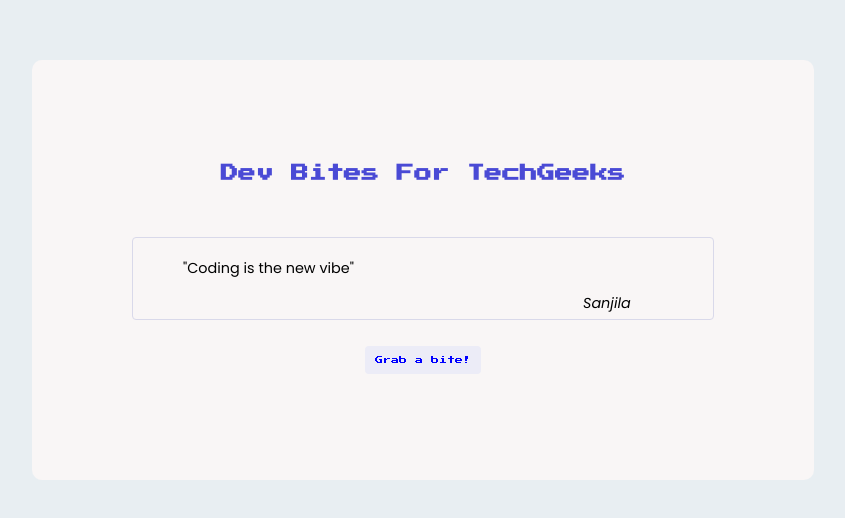
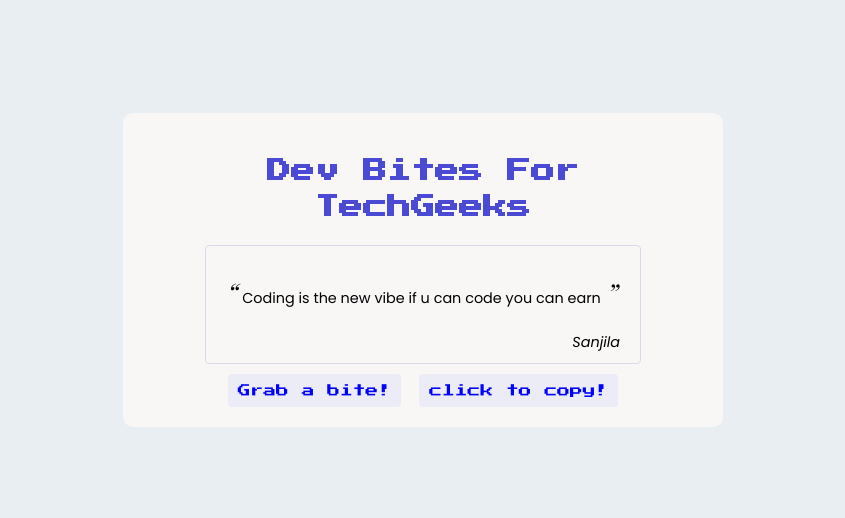
Before and after one commit to SanjilaGangaju/Dev-Quote-Generator, a plain HTML site: page index.html in a window 1280 px wide. Shown: the part 130-648 px from the top of the page, without its empty margins (217-1062 px from the left). Drawn offline with Linux system fonts and the light colour scheme; a web font is replaced by a local one.

Commit message:
full effort for resposivenesss

```diff
--- a/index.html
+++ b/index.html
@@ -10,14 +10,18 @@
     <div class="container">
       <h2>Dev Bites For TechGeeks</h2>
       <div class="quote-card">
-      <blockquote>
+
         <div class="quote-content">
-          <p id="quote-text">"Coding is the new vibe"</p>
+          <p id="quote-text">Coding is the new vibe if u can code you can earn</p>
           <cite id="author">Sanjila</cite>
         </div>
-      </blockquote>
 
-      <button aria-label="generate a new developer quote" class="generate">Grab a bite!</button>
+      <div class="buttons">
+        <button aria-label="generate a new developer quote" class="generate">Grab a bite!</button>
+        <button aria-label="copy the qoute to clipboard" class="generate">click to copy!</button>
+
+      </div>
+
       </div>
     </div>
     <script src="script.js"></script>
--- a/style.css
+++ b/style.css
@@ -1,72 +1,147 @@
-@import url('https://fonts.googleapis.com/css2?family=Figtree:ital,wght@0,300..900;1,300..900&family=Great+Vibes&family=Inconsolata:wght@200..900&family=Inter:ital,opsz,wght@0,14..32,100..900;1,14..32,100..900&family=Italianno&family=Outfit:wght@100..900&family=Poppins:ital,wght@0,100;0,200;0,300;0,400;0,500;0,600;0,700;0,800;0,900;1,100;1,200;1,300;1,400;1,500;1,600;1,700;1,800;1,900&family=Press+Start+2P&family=Satisfy&display=swap');
-body{
+@import url("https://fonts.googleapis.com/css2?family=Figtree:ital,wght@0,300..900;1,300..900&family=Great+Vibes&family=Inconsolata:wght@200..900&family=Inter:ital,opsz,wght@0,14..32,100..900;1,14..32,100..900&family=Italianno&family=Outfit:wght@100..900&family=Poppins:ital,wght@0,100;0,200;0,300;0,400;0,500;0,600;0,700;0,800;0,900;1,100;1,200;1,300;1,400;1,500;1,600;1,700;1,800;1,900&family=Press+Start+2P&family=Satisfy&display=swap");
+body {
   margin: 0;
-    padding: 0;
+  overflow-x: hidden;
   height: 100vh;
   display: flex;
   align-items: center;
   justify-content: center;
   background-color: rgb(232, 238, 242);
+  font-size: 16px;
 }
-.container{
+
+.container {
   background-color: rgb(249, 246, 246);
   display: flex;
-    height: 50vh;
+  width: 90%;
+  max-width: 600px;
   flex-direction: column;
   align-items: center;
   justify-content: center;
-    margin: 20% auto;
-    padding: 10px 40px;
+  margin: 0 auto;
+  padding: 20px 30px;
   border-radius: 10px;
   border: none;
   outline: none;
+  box-sizing: border-box;
 }
-.container h2{
-    font-family: 'Press Start 2P', system-ui;
+.container h2 {
+  font-family: "Press Start 2P", system-ui;
   text-align: center;
-    font-size: 1.1rem;
+  font-size: clamp(1.1rem, 4vw, 1.5rem);
   line-height: 1.5;
+  word-break: break-word;
 
-    color:rgb(74, 74, 213)
-
+  color: rgb(74, 74, 213);
 }
 /* .container:hover{
 
     border: 1px solid rgb(182, 182, 200);
 } */
-.quote-card{
+.quote-card {
   display: flex;
   flex-direction: column;
   align-items: center;
   justify-content: center;
   gap: 10px;
-    padding: 20px;
-
 }
-.quote-content{
+blockquote {
+  display: flex;
+  align-items: center;
+  justify-content: center;
+  width: ;
+}
+.quote-content {
   border: 1px solid rgb(217, 217, 234);
   border-radius: 4px;
-    width: 60vh;
-    padding: 5px 50px;
+  max-width: 100%;
+  padding: 10px 20px;
   font-family: Poppins;
   font-size: 0.9rem;
+  text-align: center;
+  word-wrap: break-word;
+  overflow-wrap: break-word;
+  animation: fadeIn 0.5s ease-in-out;
 }
-.quote-content #author{
-    padding-left: 50vh;
-
+@keyframes fadeIn {
+  from {
+    opacity: 0;
+    transform: scale(0.98);
   }
-.quote-card button{
+  to {
+    opacity: 1;
+    transform: scale(1);
+  }
+}
+.quote-content #author {
+  text-align: right;
+  display: block;
+  width: 100%;
+  font-style: italic;
+}
+.quote-card button {
   background-color: rgb(236, 236, 247);
-    font-family: 'Press Start 2P', system-ui;
-    color:blue;
-    font-size: 0.5rem;
+  font-family: "Press Start 2P", system-ui;
+  color: blue;
+  max-width: 300px;
+  font-size: clamp(0.7rem, 1vw, 1rem);
   padding: 10px;
   border: none;
   outline: none;
   border-radius: 4px;
   cursor: pointer;
-    transition: ease-in 2s;
+  transition: all 0.3s ease-in-out;
 }
-.quote-card button:active{
-     border: 2px solid blue;
+button:hover {
+  background-color: #dfe6ff;
+  color: #000;
 }
+.buttons {
+  display: flex;
+  align-items: center;
+  justify-content: space-between;
+  gap: 18px;
+}
+#quote-text {
+  position: relative;
+}
+#quote-text::before {
+  content: open-quote;
+  font-size: 2.4rem;
+  position: relative;
+  top: 5px;
+  font-family: "Great Vibes", cursive;
+
+  margin-right: 5px;
+}
+#quote-text::after {
+  content: close-quote;
+  font-size: 2.4rem;
+  position: relative;
+  top: 5px;
+  margin-left: 5px;
+  font-family: "Great Vibes", cursive;
+}
+
+
+
+@media (max-width: 320px) {
+  .container {
+    padding: 10px 15px;
+  }
+  .quote-content {
+    font-size: 0.7rem;
+    padding: 8px 12px;
+    word-wrap: break-word;
+  }
+
+  .quote-card button {
+    font-size: 0.65rem;
+    padding: 8px 10px;
+    width: 100%; /* Ensures the button fits */
+  }
+
+  .container h2 {
+    font-size: clamp(0.8rem, 4vw, 1rem);
+  }
+}
```
Lines whose indentation alone changed are shown as unchanged.
